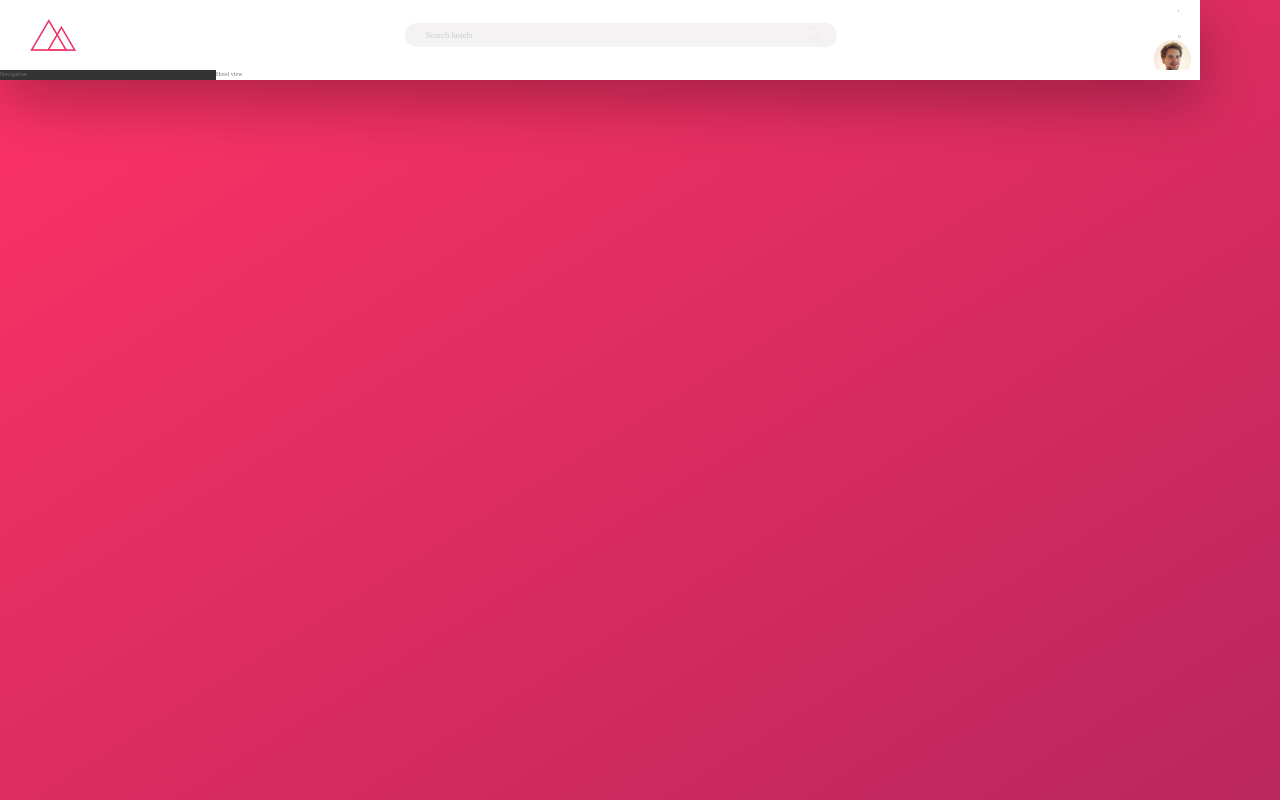
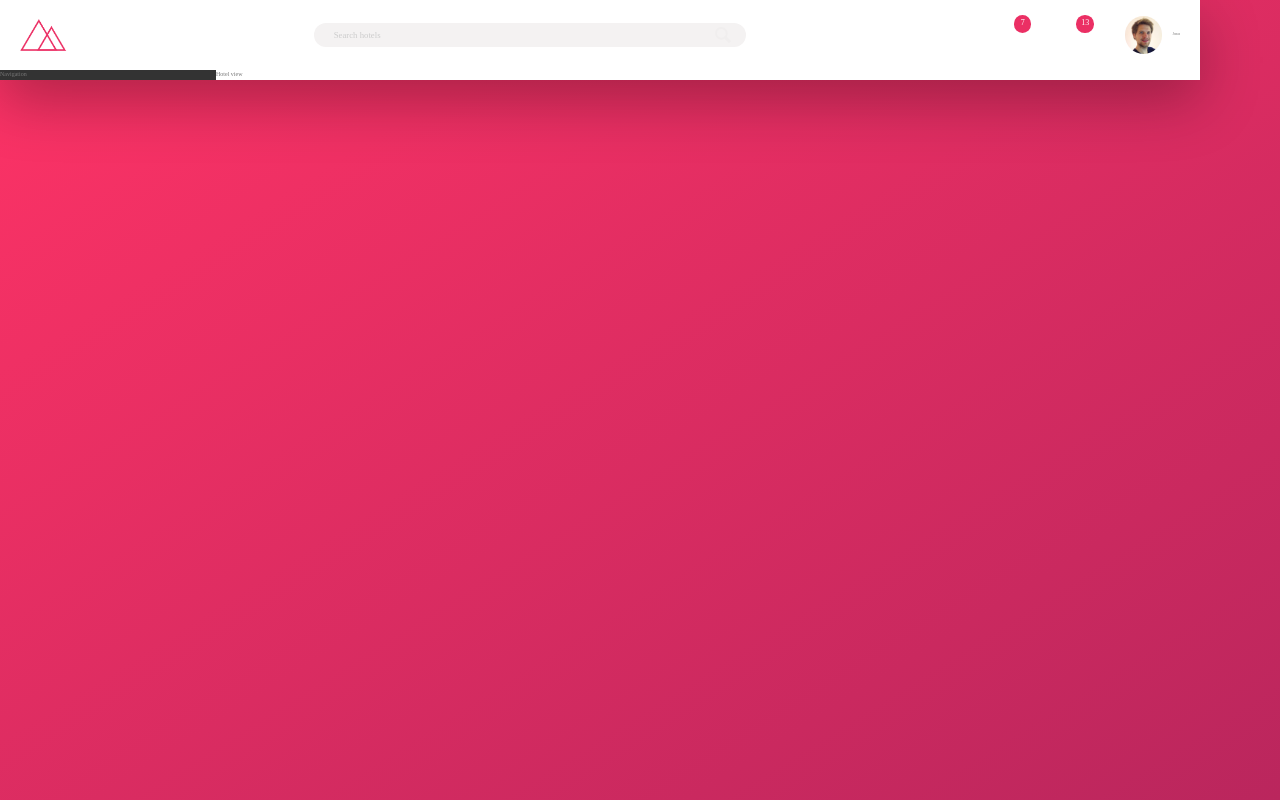
Before and after one commit to NiloofarMahmoodian/trillo, a website: page index.html in a window 1280 px wide. Drawn offline with nearby package versions, Linux system fonts and the light colour scheme; files that its build step writes are made by us from their sources.

Commit message:
Fix the header

```diff
--- a/sass/_components.scss
+++ b/sass/_components.scss
@@ -2,7 +2,7 @@
 
 .logo {
   height: 3.25rem;
-  margin-left: 3rem;
+  margin-left: 2rem;
 }
 
 ////////////////////SEARCH//////////////////////
@@ -62,26 +62,50 @@
 ////////////////////USER NAVIGATION//////////////////////
 
 .user-nav {
+  align-self: stretch;
+  display: flex;
+  align-items: center;
+
+  & > * {
+    padding: 0 2rem;
+    cursor: pointer;
+    height: 100%;
+    display: flex;
+    align-items: center;
+  }
+
+  & > *:hover {
+    background-color: var(--color-grey-light-2);
+  }
   &__icon-box {
-    background-color: red($color: #000000);
+    position: relative;
   }
 
   &__icon {
     height: 2.25rem;
     width: 2.25rem;
+    fill: var(--color-grey-dark-2);
   }
 
   &__notification {
-  }
+    font-size: 0.8rem;
+    height: 1.75rem;
+    width: 1.75rem;
+    border-radius: 50%;
+    background-color: var(--color-primary);
+    color: #fff;
+    position: absolute;
+    top: 1.5rem;
+    right: 1.1rem;
 
-  &__user {
+    display: flex;
+    justify-content: center;
+    align-items: center;
   }
 
   &__user-photo {
     height: 3.75rem;
     border-radius: 50%;
-  }
-
-  &__user-name {
+    margin-right: 1rem;
   }
 }
```
